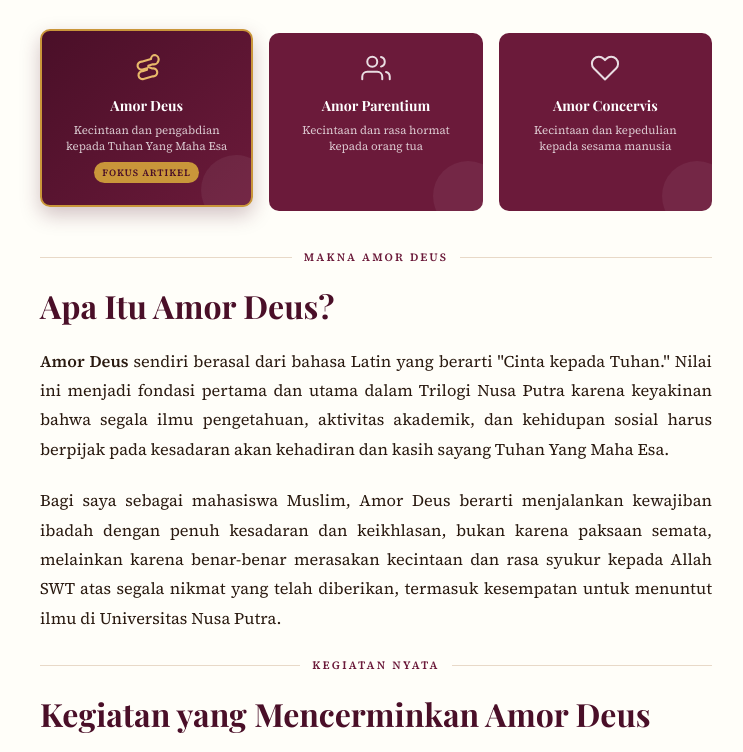
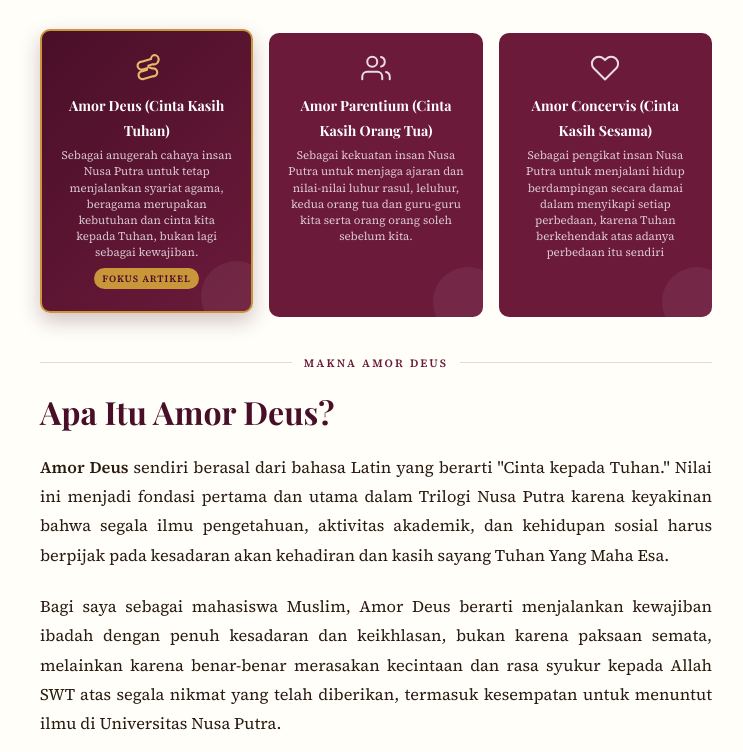
Before and after one commit to naunauwf/knus, a plain HTML site: page index.html in a window 1280 px wide. Shown: the part 1426-2178 px from the top of the page, without its empty margins (264-1007 px from the left). Drawn offline with nearby package versions, Linux system fonts and the light colour scheme; a web font is replaced by a local one.

Commit message:
refactor: add, change text and descriptions trilogy box

```diff
--- a/index.html
+++ b/index.html
@@ -593,9 +593,9 @@
               />
             </svg>
           </div>
-          <div class="trilogy-name">Amor Deus</div>
+          <div class="trilogy-name">Amor Deus (Cinta Kasih Tuhan)</div>
           <div class="trilogy-desc">
-            Kecintaan dan pengabdian kepada Tuhan Yang Maha Esa
+            Sebagai anugerah cahaya insan Nusa Putra untuk tetap menjalankan syariat agama, beragama merupakan kebutuhan dan cinta kita kepada Tuhan, bukan lagi sebagai kewajiban.
           </div>
           <div class="trilogy-badge">Fokus Artikel</div>
         </div>
@@ -617,9 +617,9 @@
               <path d="M16 3.13a4 4 0 0 1 0 7.75" />
             </svg>
           </div>
-          <div class="trilogy-name">Amor Parentium</div>
+          <div class="trilogy-name">Amor Parentium (Cinta Kasih Orang Tua)</div>
           <div class="trilogy-desc">
-            Kecintaan dan rasa hormat kepada orang tua
+            Sebagai kekuatan insan Nusa Putra untuk menjaga ajaran dan nilai-nilai luhur rasul, leluhur, kedua orang tua dan guru-guru kita serta orang orang soleh sebelum kita.
           </div>
         </div>
         <div class="trilogy-item">
@@ -639,9 +639,9 @@
               />
             </svg>
           </div>
-          <div class="trilogy-name">Amor Concervis</div>
+          <div class="trilogy-name">Amor Concervis (Cinta Kasih Sesama)</div>
           <div class="trilogy-desc">
-            Kecintaan dan kepedulian kepada sesama manusia
+            Sebagai pengikat insan Nusa Putra untuk menjalani hidup berdampingan secara damai dalam menyikapi setiap perbedaan, karena Tuhan berkehendak atas adanya perbedaan itu sendiri
           </div>
         </div>
       </div>
@@ -876,8 +876,8 @@
           <li>
             Universitas Nusa Putra, Tentang Trilogi Nusa Putra (Amor Deus, Amor
             Parentium, Amor Concervis):
-            <a href="https://nusaputra.ac.id" target="_blank"
-              >https://nusaputra.ac.id</a
+            <a href="https://nusaputra.ac.id/id/tentang/nilai-nilai-luhur" target="_blank"
+              >https://nusaputra.ac.id/id/tentang/nilai-nilai-luhur</a
             >
           </li>
           <li>
```
